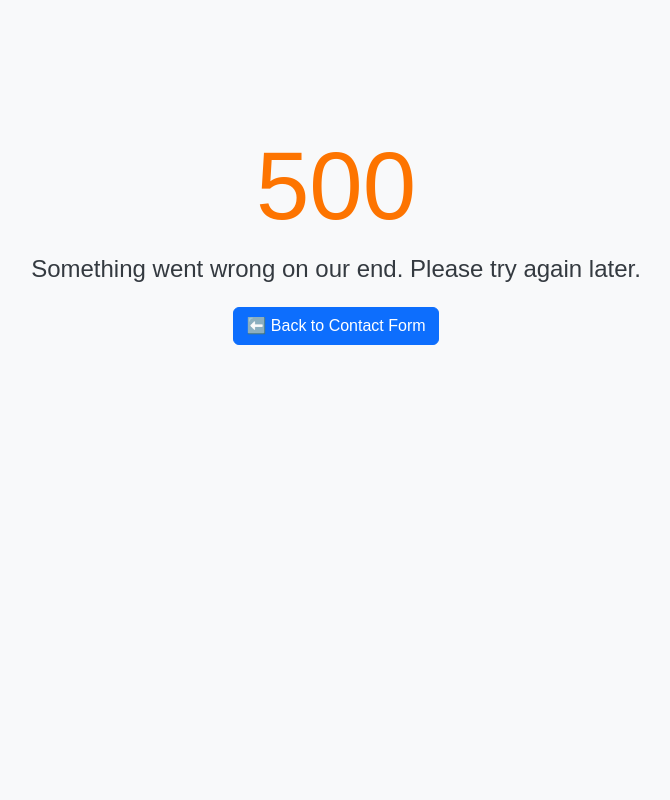
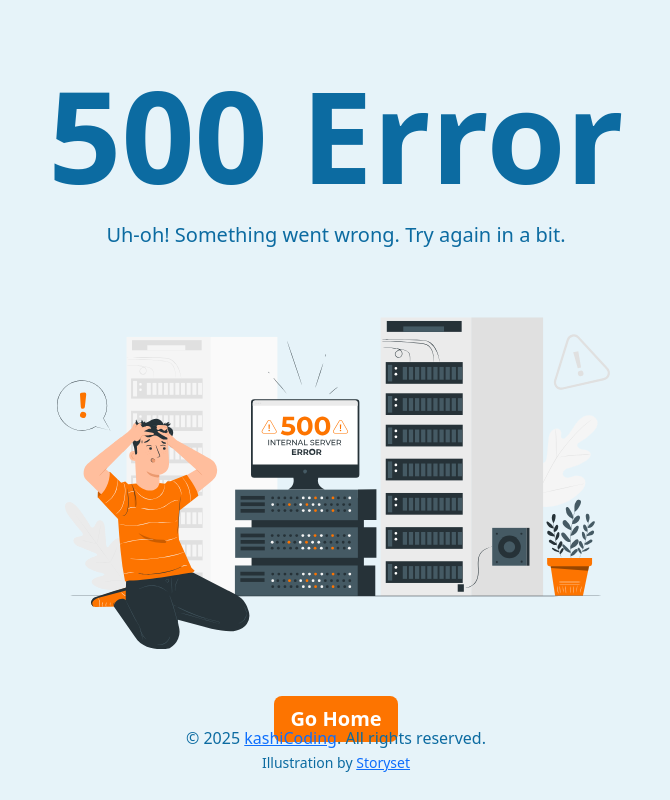
Before and after one commit to kashik09/OfficialPIC-Consulting, a PHP site: page /500.html in a window 1280 px wide. Shown: the whole page, without its empty margins (304-974 px from the left). Run offline with PHP 8.4, Linux system fonts and the light colour scheme; some libraries are stand-ins or nearby versions.

Commit message:
Update error pages

```diff
--- a/500.html
+++ b/500.html
@@ -25,10 +25,18 @@
     <title>500 - Server Error | Phantom Impact Consulting</title>
 </head>
 <body>
-    <div class="error-container">
-        <h1>500</h1>
-        <p>Something went wrong on our end. Please try again later.</p>
-        <a href="contact.html" class="btn btn-primary">⬅️ Back to Contact Form</a>
+    <div class="container text-center error-container">
+        <h1 class="display-3 fw-bold title">500 Error</h1>
+        <p class="lead">Uh-oh! Something went wrong. Try again in a bit.</p>
+        <div class="error-image-container">
+            <img class="img-fluid mx-auto d-block" src="public/assets/images/500.svg" alt="500 Error Image" title="500 Error Image">
+        </div>
+        <a href="index.html" class="btn btn-primary btn-lg mt-4">Go Home</a>
     </div>
+    <footer class="text-center py-3 mt-5">
+        &copy; 2025 <a href="#kk" rel="noopener noreferrer" target="_blank">kashiCoding</a>. All rights reserved.
+        <br>
+        <small>Illustration by <a href="https://storyset.com/online" target="_blank">Storyset</a></small>
+    </footer>
 </body>
 </html>
--- a/public/css/error.css
+++ b/public/css/error.css
@@ -1,32 +1,44 @@
 body {
-    background-color: #f8f9fa;
-    font-family: Arial, sans-serif;
-    text-align: center;
-    color: #343a40;
+    background-color: #E6F3F9; /* Keep the background color from your main site */
+    color: #0c6ba1;
+    display: flex;
+    flex-direction: column;
+    justify-content: center;
+    align-items: center;
+    height: 100vh;
+}
+
+h1.title {
+    font-size: 8rem;
+}
+
+.btn-primary {
+    background-color: #fd7400;
+    color: white;
+    font-weight: 650;
+    border: none;
+}
+
+.btn-primary:hover {
+    background-color: #0c6ba1;
+    color: white;
+    font-weight: 650;
+    border: none;
 }
 
 .error-container {
-    margin-top: 10%;
+    max-width: 43.75rem;
+    text-align: center;
 }
 
-h1 {
-    font-size: 6rem;
-    color: #fd7400;
+.error-image-container {
+    max-width: 90%;
+    margin: auto;
 }
 
-p {
-    font-size: 1.5rem;
-    margin-bottom: 20px;
+footer {
+    width: 100%;
+    position: absolute;
+    bottom: 10px;
+    text-align: center;
 }
-
-a {
-    text-decoration: none;
-    padding: 10px 20px;
-    background-color: #0c6ba1;
-    color: white;
-    border-radius: 5px;
-}
-
-a:hover {
-    background-color: #fd7400;
-}
```
Also changed, not shown: 404.html (+12 -4 lines), public/assets/images/404.svg (added), public/assets/images/500.svg (added).
